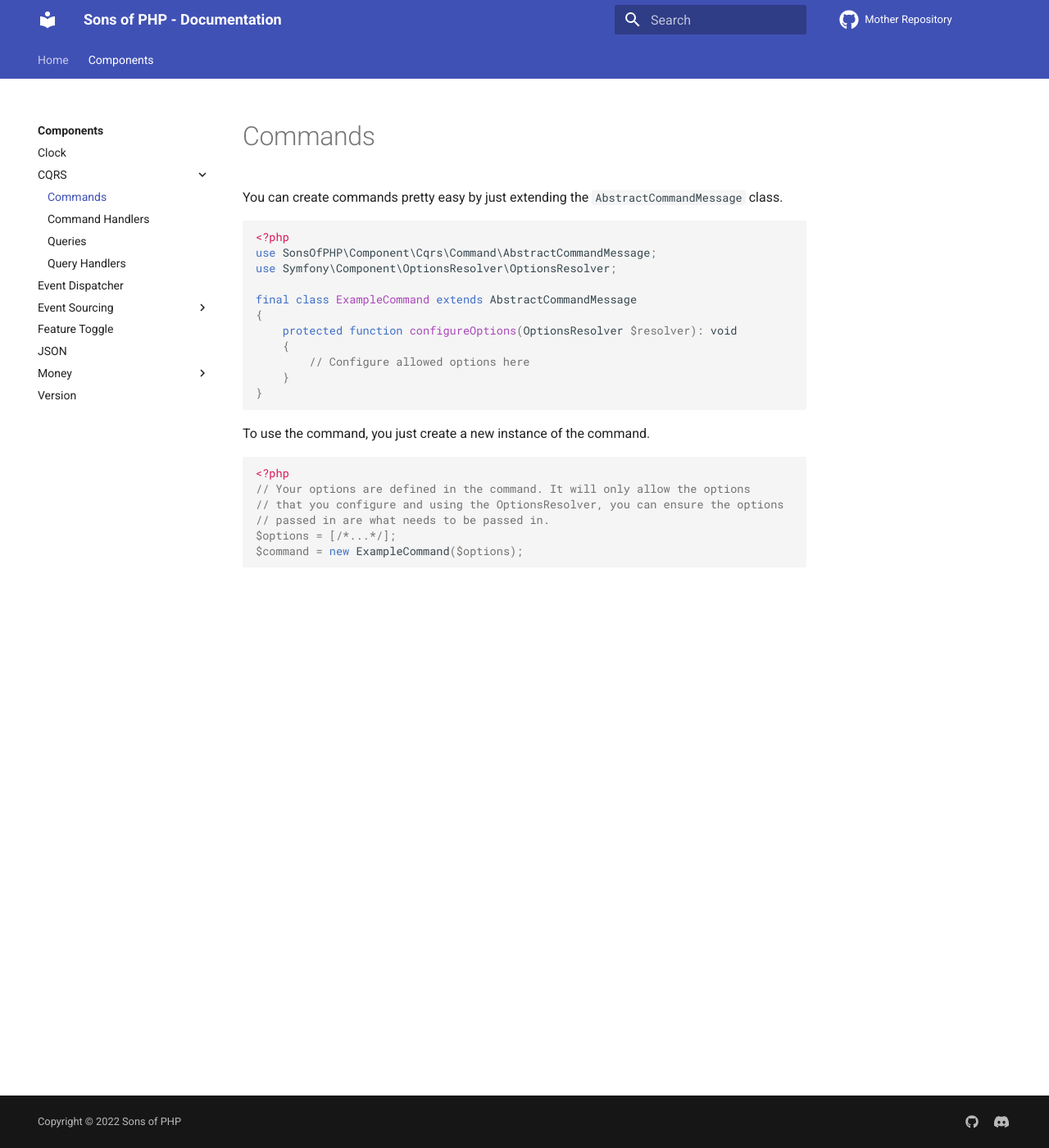
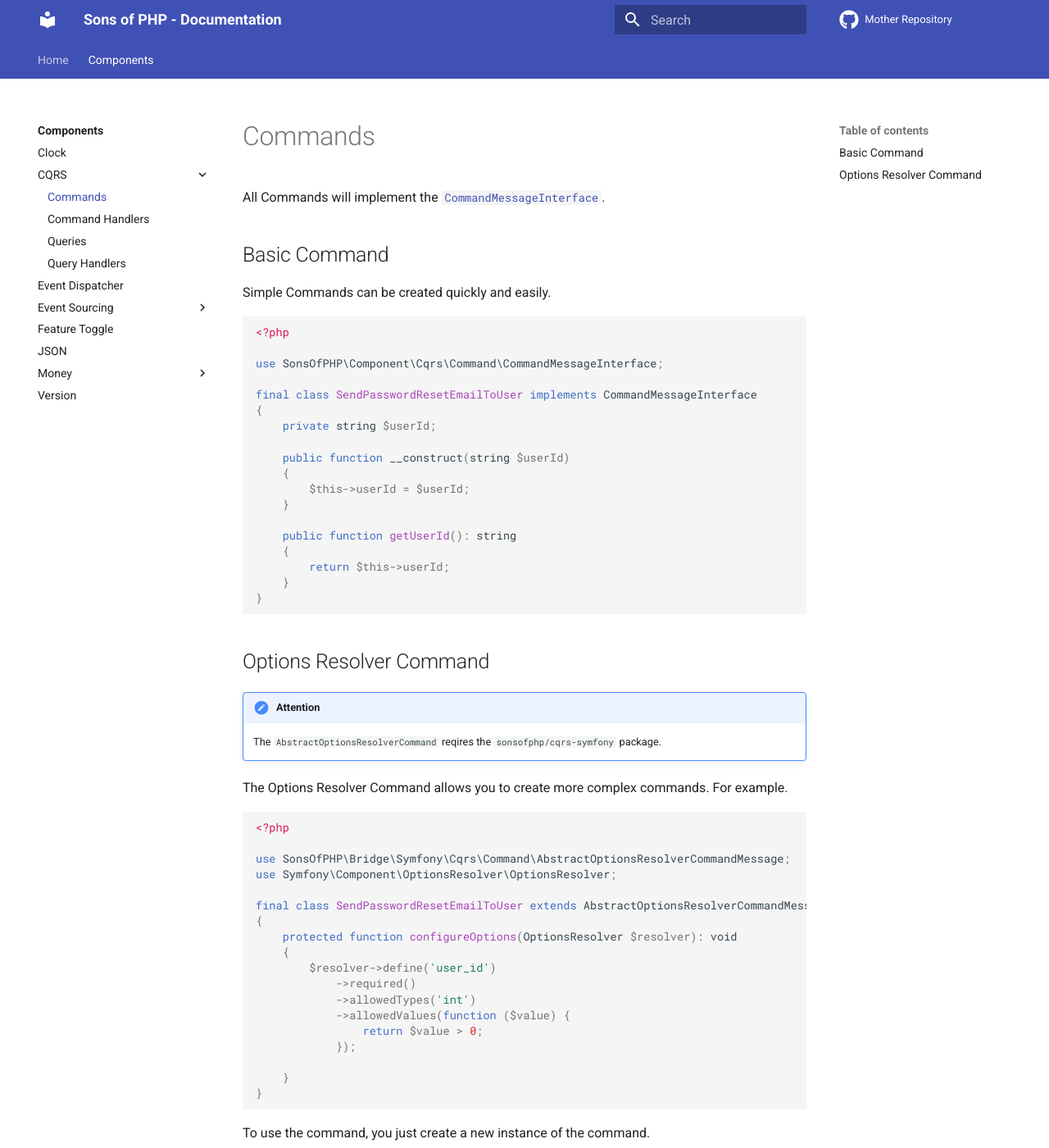
Before and after one commit to SonsOfPHP/sonsofphp-docs, an MkDocs documentation site: the page built from docs/components/cqrs/commands.md, in a window 1280 px wide and 1400 px high. Shown: the whole window at 82% size. Built offline with MkDocs 1.6.1 and Material for MkDocs 9.7.7, drawn with Linux system fonts in a browser that asks for light colours; comment, search, counter and statistics services are not loaded; some of the changed text lies outside the part shown.

Commit message:
[CQRS] Updated some of the docs

````diff
--- a/docs/components/cqrs/commands.md
+++ b/docs/components/cqrs/commands.md
@@ -4,19 +4,59 @@ title: Commands
 
 # Commands
 
-You can create commands pretty easy by just extending the
-`AbstractCommandMessage` class.
+All Commands will implement the [`CommandMessageInterface`][CommandMessageInterface].
+
+## Basic Command
+
+Simple Commands can be created quickly and easily.
 
 ```php
 <?php
-use SonsOfPHP\Component\Cqrs\Command\AbstractCommandMessage;
+
+use SonsOfPHP\Component\Cqrs\Command\CommandMessageInterface;
+
+final class SendPasswordResetEmailToUser implements CommandMessageInterface
+{
+    private string $userId;
+
+    public function __construct(string $userId)
+    {
+        $this->userId = $userId;
+    }
+
+    public function getUserId(): string
+    {
+        return $this->userId;
+    }
+}
+```
+
+## Options Resolver Command
+
+!!! attention
+    The `AbstractOptionsResolverCommand` reqires the `sonsofphp/cqrs-symfony`
+    package.
+
+The Options Resolver Command allows you to create more complex commands. For
+example.
+
+```php
+<?php
+
+use SonsOfPHP\Bridge\Symfony\Cqrs\Command\AbstractOptionsResolverCommandMessage;
 use Symfony\Component\OptionsResolver\OptionsResolver;
 
-final class ExampleCommand extends AbstractCommandMessage
+final class SendPasswordResetEmailToUser extends AbstractOptionsResolverCommandMessage
 {
     protected function configureOptions(OptionsResolver $resolver): void
     {
-        // Configure allowed options here
+        $resolver->define('user_id')
+            ->required()
+            ->allowedTypes('int')
+            ->allowedValues(function ($value) {
+                return $value > 0;
+            });
+
     }
 }
 ```
@@ -25,9 +65,8 @@ To use the command, you just create a new instance of the command.
 
 ```php
 <?php
-// Your options are defined in the command. It will only allow the options
-// that you configure and using the OptionsResolver, you can ensure the options
-// passed in are what needs to be passed in.
-$options = [/*...*/];
-$command = new ExampleCommand($options);
+
+$command = new SendPasswordResetEmailToUser(['user_id' => 1234]);
 ```
+
+[CommandMessageInterface]: https://github.com/SonsOfPHP/sonsofphp/blob/main/packages/cqrs/Command/CommandMessageInterface.php
````
Also changed, not shown: docs/components/cqrs/command-handlers.md (+46 -0 lines), docs/components/cqrs/index.md (+14 -0 lines), docs/components/cqrs/query-handlers.md (+40 -0 lines).
